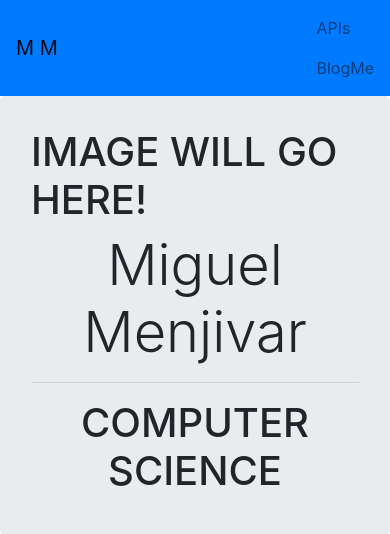
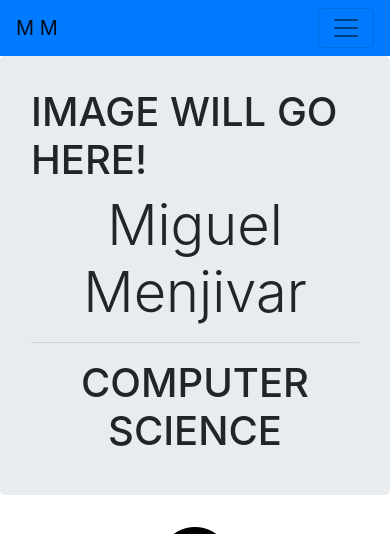
Before and after one commit to mamenjivar/Personal-Website, a Node server app: page / in a window 390 px wide. Shown: the top 534 px of the page. Run offline with Node 20, Linux system fonts and the light colour scheme; some libraries are stand-ins or nearby versions.

Commit message:
made changes to the header and it works with hamburger features

```diff
--- a/views/partials/header.ejs
+++ b/views/partials/header.ejs
@@ -23,14 +23,30 @@
                 <div class="container">
                     <a class="navbar-brand" href="/">M M</a>
 
-                    <ul class='navbar-nav'>
-                        <li class='nav-item'>
+                    <button class="navbar-toggler" type="button" data-toggle="collapse" data-target="#navbarTogglerDemo01"
+                        aria-controls="navbarTogglerDemo01" aria-expanded="false" aria-label="Toggle navigation">
+                        <span class="navbar-toggler-icon"></span>
+                    </button>
+
+                    <div class='collapse navbar-collapse' id='navbarTogglerDemo01'>
+                        <ul class='nav navbar-nav ml-auto float-right text-right pr-3'>
+                            <li class='nav-item'>
+                            <!-- <li> -->
+                                <a class='nav-link' href='/api'>APIs</a>
+                            </li>
+                            <li class='nav-item'>
+                                <a class='nav-link' href='/blog'>BlogMe</a>
+                            </li>
+                        </ul>
+                    </div>
+                    <!-- <ul class='nav navbar-nav'> -->
+                        <!-- <li class='nav-item'>
                             <a class='nav-link' href='/api'>APIs</a>
                         </li>
                         <li class='nav-item'>
                             <a class='nav-link' href='/blog'>BlogMe</a>
                         </li>
-                    </ul>
+                    </ul> -->
                 </div>
             </div>
         </nav>
```
